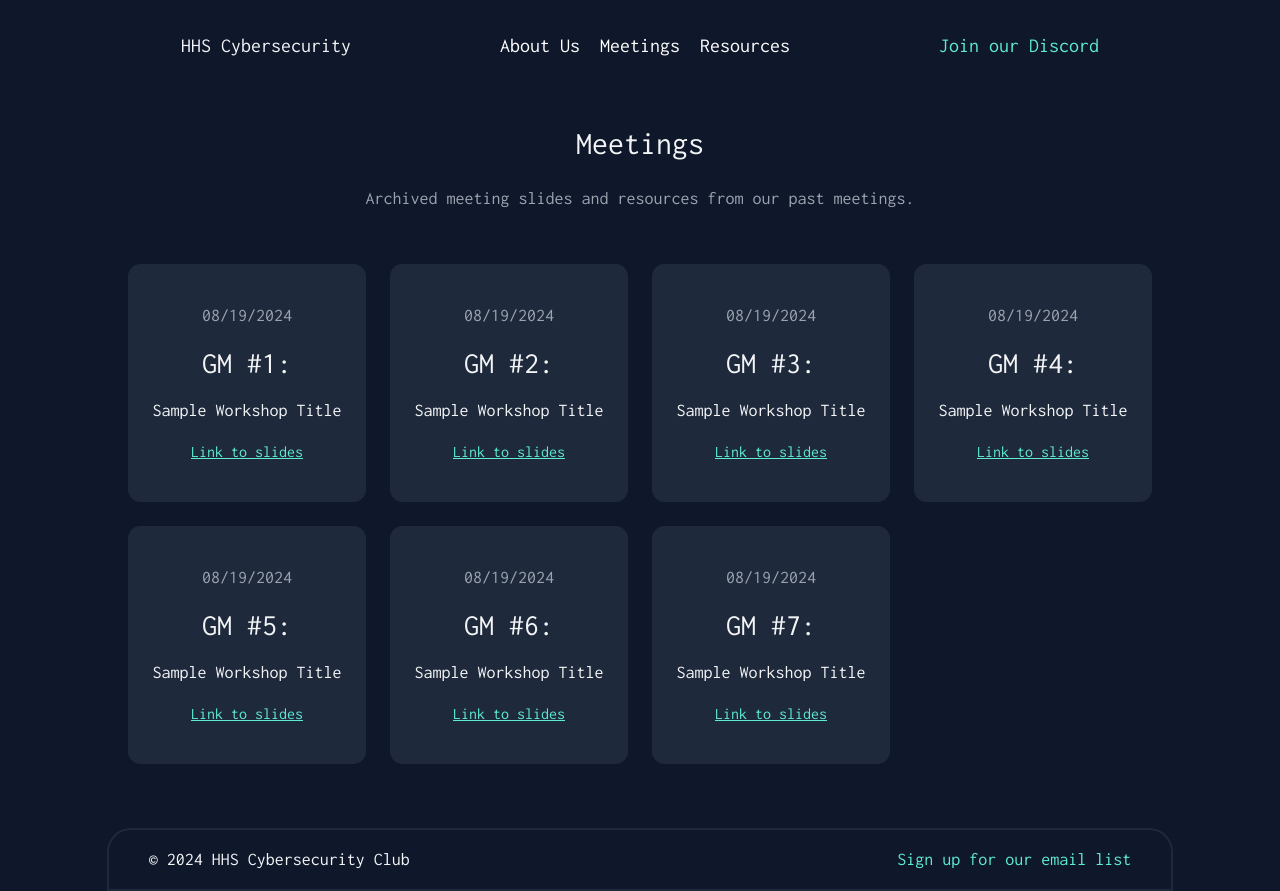
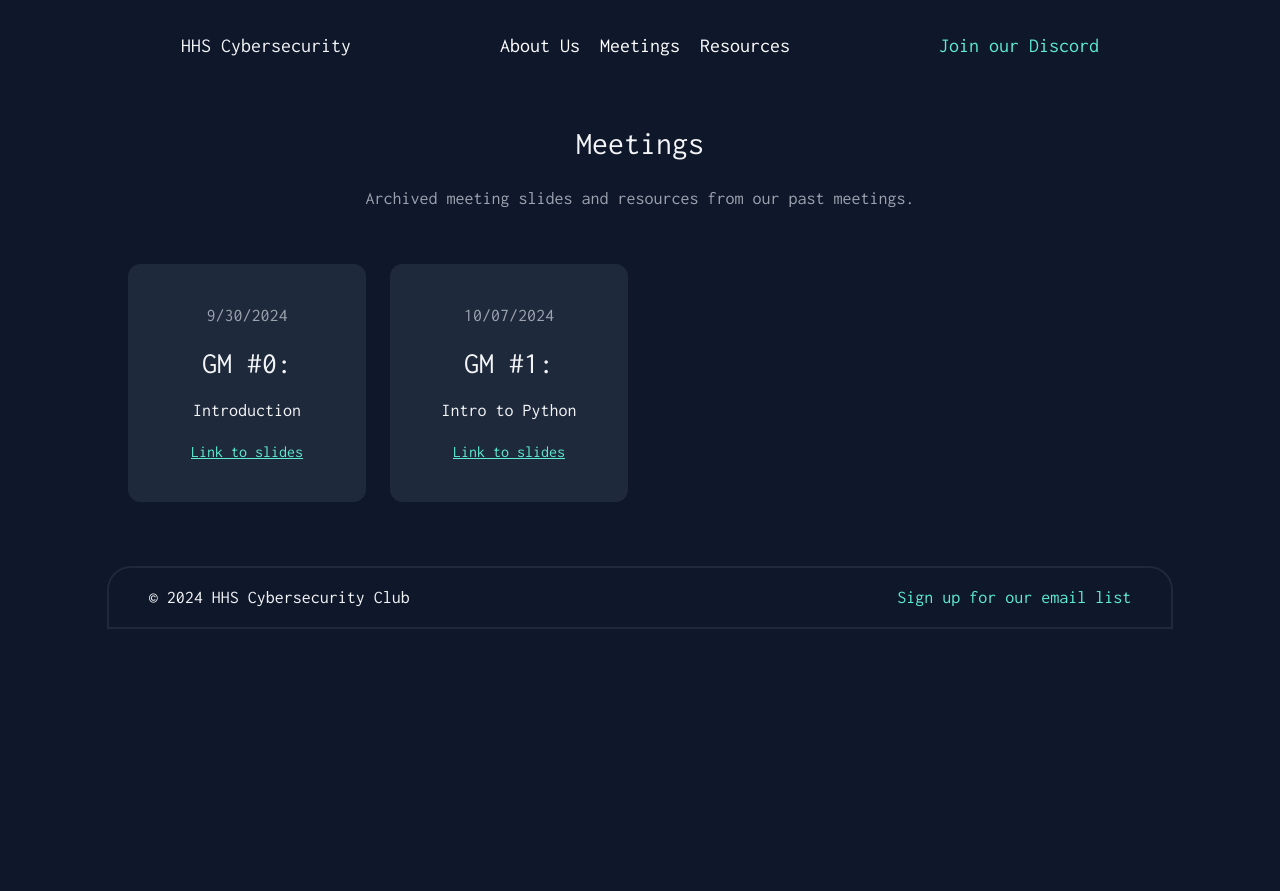
Before and after one commit to hhscybersec/hhscybersec.github.io, a React (Vite) app: page /meetings in a window 1280 px wide. After the commit the page ends 800 px from the top, so only its background shows below. Built offline with nearby package versions, Linux system fonts and the light colour scheme; a web font is replaced by a local one.

Commit message:
updated worshops

```diff
--- a/package.json
+++ b/package.json
@@ -20,7 +20,7 @@
 		"react-dom": "^18.3.1",
 		"react-hamburger-menu": "^1.2.1",
 		"react-router": "^6.24.0",
-		"react-router-dom": "^6.24.1",
+		"react-router-dom": "^6.26.1",
 		"tailwind-merge": "^2.3.0",
 		"tailwindcss-animate": "^1.0.7"
 	},
--- a/src/components/Meetings.tsx
+++ b/src/components/Meetings.tsx
@@ -8,13 +8,13 @@ const Meetings = () => {
                 <p className="text-gray-400">Archived meeting slides and resources from our past meetings.</p>
             </div>
             <div className="m-auto grid sm:grid-cols-2 md:grid-cols-2 lg:grid-cols-3 xl:grid-cols-4 gap-6">
-                <Workshop number={1} title={"Sample Workshop Title"} date={"08/19/2024"} slidesLink={""} />
-                <Workshop number={2} title={"Sample Workshop Title"} date={"08/19/2024"} slidesLink={""} />
-                <Workshop number={3} title={"Sample Workshop Title"} date={"08/19/2024"} slidesLink={""} />
+                <Workshop number={0} title={"Introduction"} date={"9/30/2024"} slidesLink={"https://docs.google.com/presentation/d/1fS4N5aenI20SVkA37hRDzX07dZIvPwiweCKMFBN2qJE/edit?usp=sharing"} />
+                <Workshop number={1} title={"Intro to Python"} date={"10/07/2024"} slidesLink={"https://docs.google.com/presentation/d/10ecaNvc0aUz-Ix-USUChPYEZCRGUX8KMSPHj-JP7EJU/edit?usp=sharing"} />
+                {/* <Workshop number={2} title={"Malware & Keyloggers"} date={"10/14/2024"} slidesLink={"https://docs.google.com/presentation/d/1-ng-aoJTp1N4T78SV0vSOkhRv5tzx-i-HBEs8iIO5wA/edit?usp=sharing"} /> */}
+                {/* <Workshop number={3} title={"Sample Workshop Title"} date={"08/19/2024"} slidesLink={""} />
                 <Workshop number={4} title={"Sample Workshop Title"} date={"08/19/2024"} slidesLink={""} />
                 <Workshop number={5} title={"Sample Workshop Title"} date={"08/19/2024"} slidesLink={""} />
-                <Workshop number={6} title={"Sample Workshop Title"} date={"08/19/2024"} slidesLink={""} />
-                <Workshop number={7} title={"Sample Workshop Title"} date={"08/19/2024"} slidesLink={""} />
+                <Workshop number={6} title={"Sample Workshop Title"} date={"08/19/2024"} slidesLink={""} /> */}
             </div>
 		</div>
 	)
```
Also changed, not shown: 1 other file (tests, documents, lock files or other folders).
